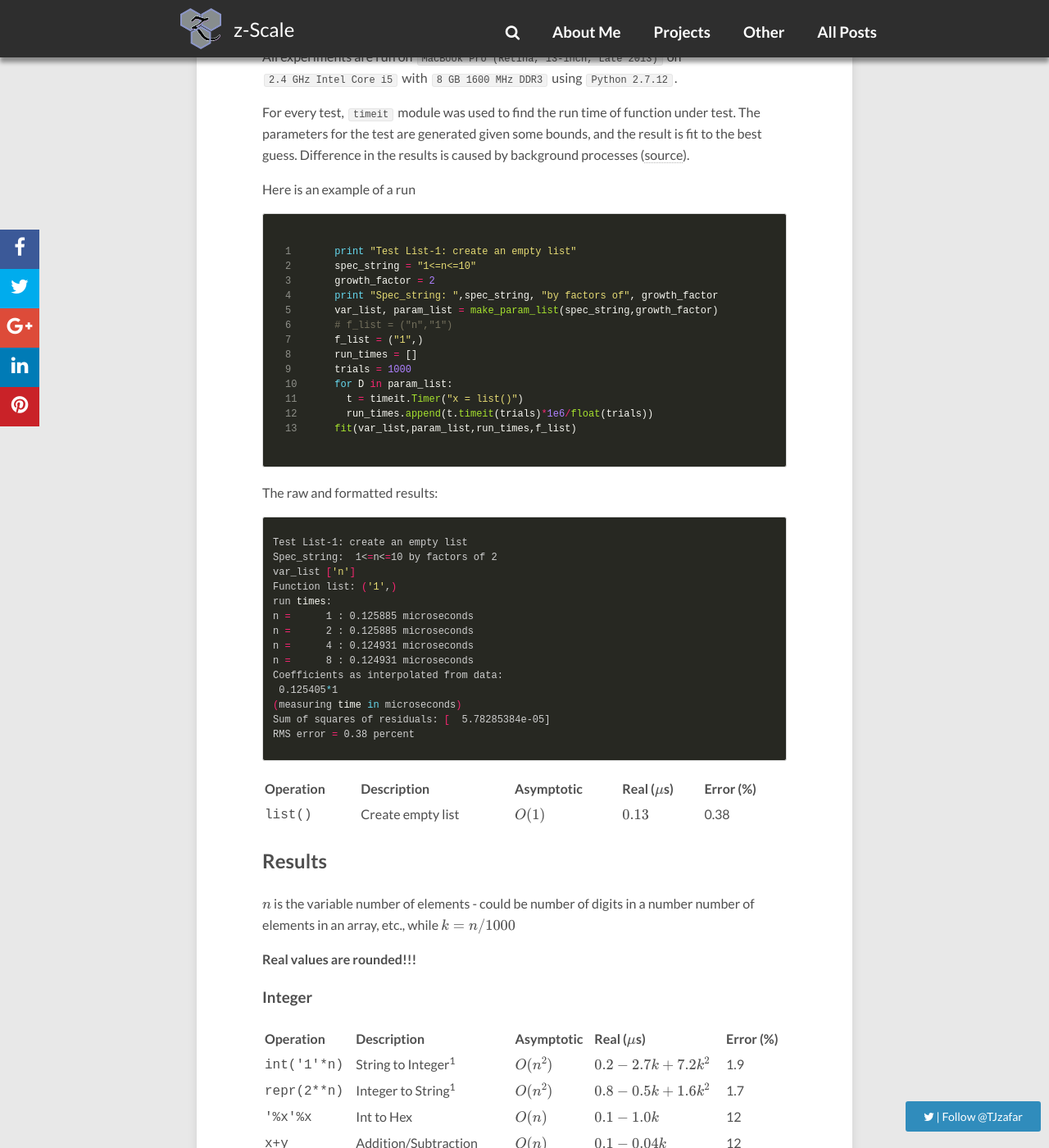
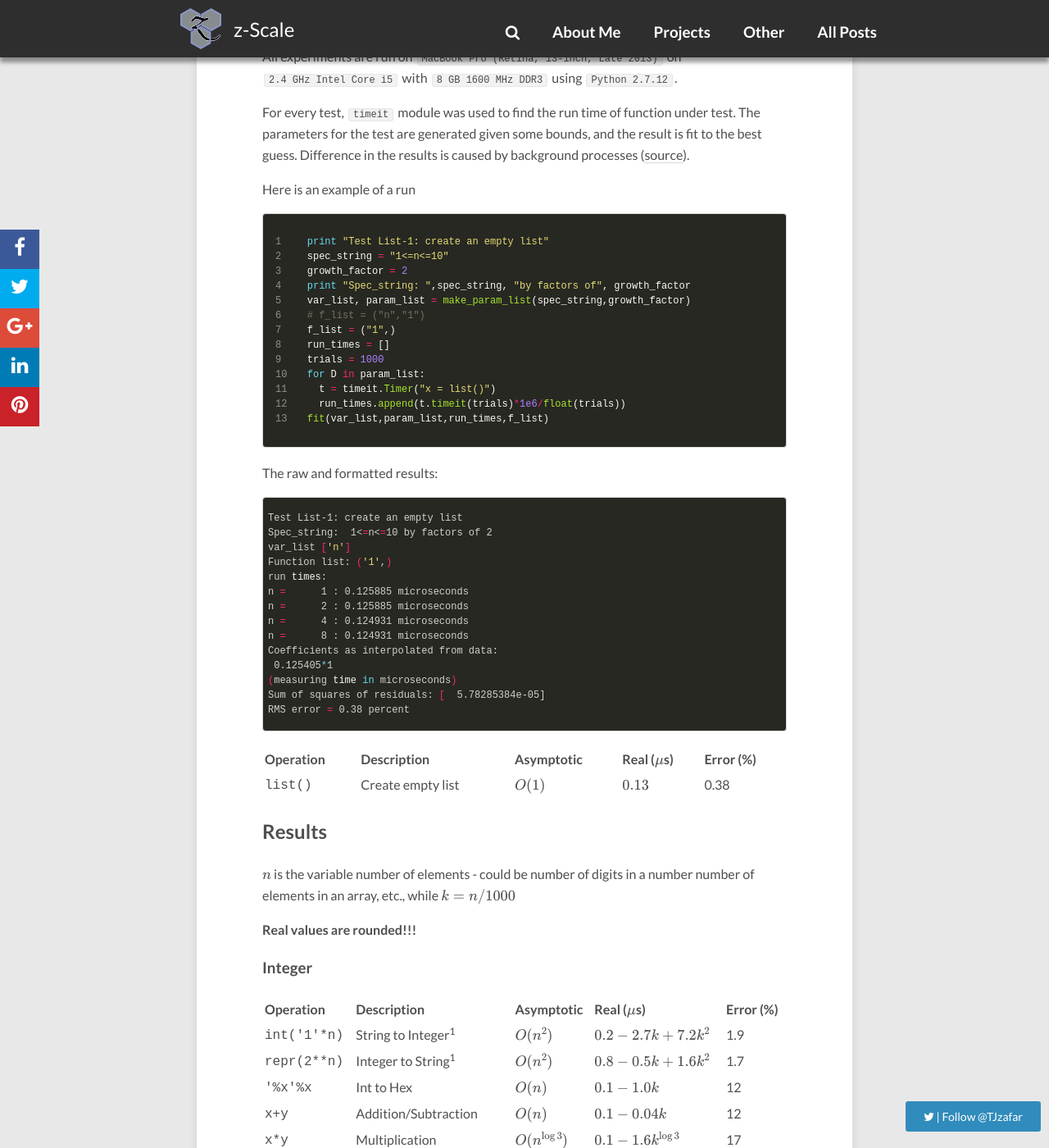
Before and after one commit to zafartahirov/zafartahirov.github.io, a Jekyll site: the page built from _posts/2016-11-25-python-timeit-experiments.md, in a window 1280 px wide and 1400 px high, scrolled down 966 px. Shown: the whole window at 82% size. Built offline with Jekyll 4.4.1, drawn with Linux system fonts in a browser that asks for light colours; nearby versions of some CDN libraries; formulas are drawn with MathJax 3; comment, search, counter and statistics services are not loaded.

Commit message:
AUTOCOMMIT(zafar): Thu Dec  1 22:18:11 PST 2016

```diff
--- a/_sass/_rouge.scss
+++ b/_sass/_rouge.scss
@@ -4,13 +4,13 @@
 	color: #d0d0d0;
 	border: 1px solid darken($body-color, 5);
 	background-color: #272822;
-	@include rounded(3px);
+	@include rounded(4px);
 	pre {
 		position: relative;
 		margin: 0;
-		padding: 1em;
+		padding: 0.5em;
 	}
-	.lineno { padding-right: 24px; color: #8f908a;}
+	.lineno { padding-right: 8px; color: #8f908a;}
 	.hll { background-color: #49483e }
 	.c { color: #75715e } /* Comment */
 	.err { color: #960050; background-color: #1e0010 } /* Error */
```
